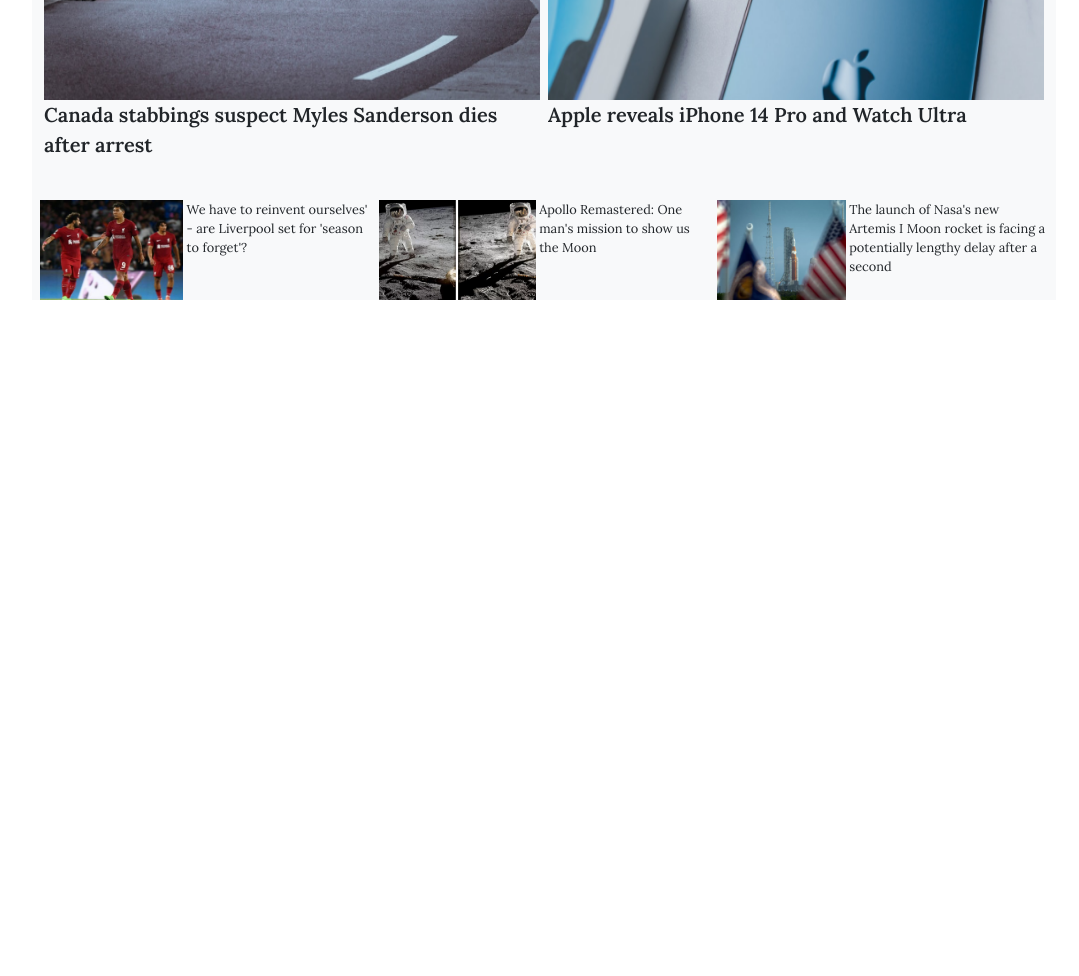
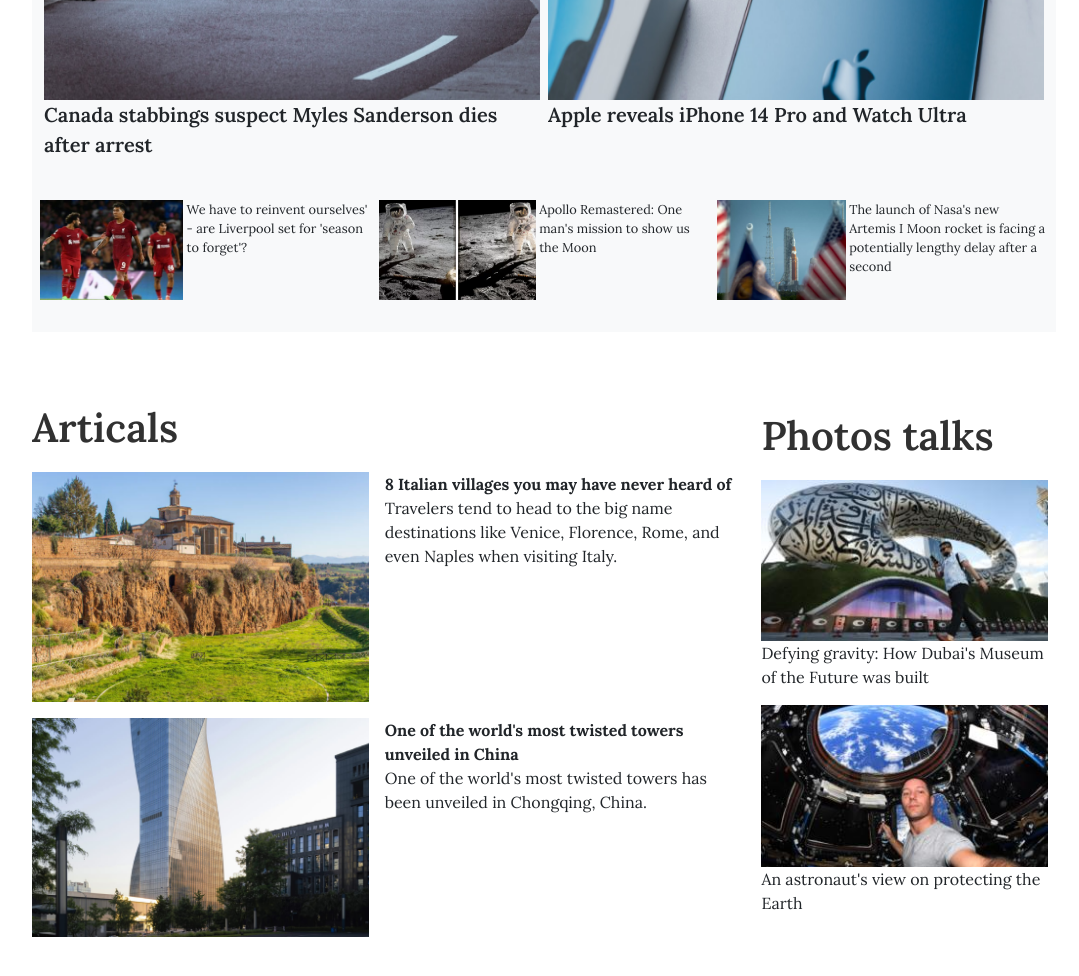
Before and after one commit to RaghadAlmughidi/news-project, a plain HTML site: page index.html in a window 1280 px wide. Shown: the part 594-1570 px from the top of the page, without its empty margins (96-1175 px from the left). Before the commit the page ends 894 px from the top, so only its background shows below. Drawn offline with nearby package versions, Linux system fonts and the light colour scheme.

Commit message:
second section
finish second section with two side for articles

```diff
--- a/index.html
+++ b/index.html
@@ -71,7 +71,30 @@
     </header>
     <!--end header-->
 
-    <section></section>
+    <section>
+        <div class="second-section flex">
+            <div class="second-section--left">
+                <h1 class="main-page--heading "> Articals
+
+                </h1>
+                <div class=" second-section-lef--img flex ">
+                    <img src="./img/sec-section-1img.png" alt=" ">
+                    <p class="sup-p"><b> 8 Italian villages you may have never heard of </b> <br>Travelers tend to head to the big name destinations like Venice, Florence, Rome, and even Naples when visiting Italy.</p>
+                </div>
+                <div class="second-section-lef--img flex ">
+                    <img src="./img/sec-section-2img.png " alt=" ">
+                    <p class="sup-p "><b>One of the world's most twisted towers unveiled in China</b> <br>One of the world's most twisted towers has been unveiled in Chongqing, China.</p>
+                </div>
+            </div>
+            <div class="second-ssection--right">
+                <h1 class="main-page--heading">Photos talks</h1>
+                <img src="./img/sec-section-3img.png" alt="">
+                <p class="sup-p">Defying gravity: How Dubai's Museum of the Future was built</p>
+                <img src="./img/sec-section-4img.png" alt="">
+                <p class="sup-p"> An astronaut's view on protecting the Earth</p>
+            </div>
+        </div>
+    </section>
 
 
 
--- a/style.css
+++ b/style.css
@@ -78,6 +78,7 @@
         margin-top: 6em;
         gap: .5em;
         width: 100%;
+        padding-bottom: 2em;
     }
 
     .main-page-new-artical-img {
@@ -90,3 +91,28 @@
         height: 100px;
     }
     /*end header*/
+    /*second section*/
+
+    .second-section {
+        width: 100%;
+        transform: translate(0, -3em);
+        gap: 1em;
+    }
+
+    .second-section--left {
+        width: 70%;
+    }
+
+    .second-section--left img {
+        width: 50%;
+        padding: 0 1em 1em 0;
+    }
+
+    .second-ssection--right {
+        width: 30%;
+        padding: .5em;
+    }
+
+    .second-ssection--right img {
+        width: 100%;
+    }
```
Also changed, not shown: img/sec-section-1img.png (added), img/sec-section-2img.png (added), img/sec-section-3img.png (added), img/sec-section-4img.png (added).
